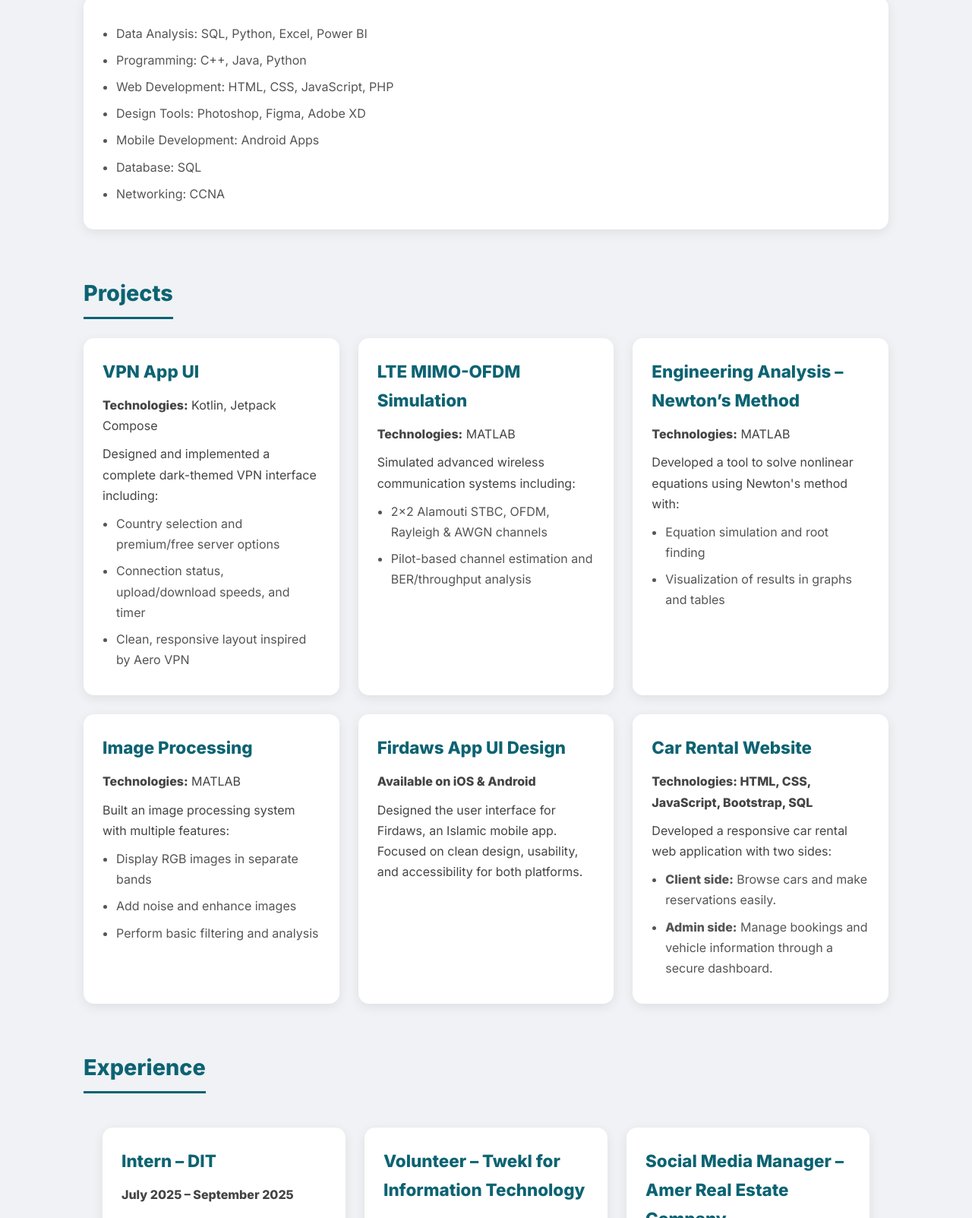
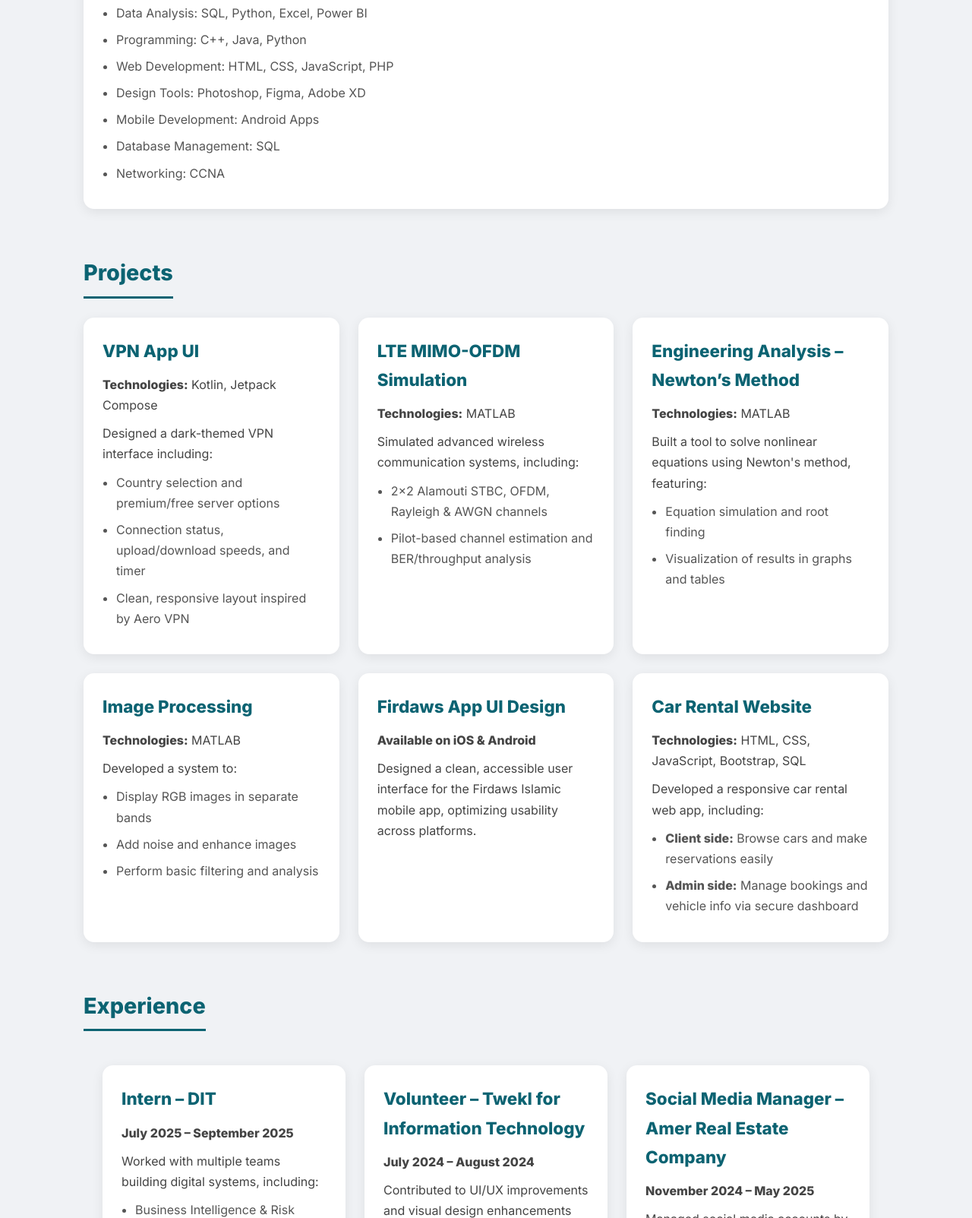
Before and after one commit to banahasib/banahasib.github.io, a plain HTML site: page index.html in a window 1280 px wide. Shown: the part 1197-2800 px from the top of the page at 76% size. Drawn offline with Linux system fonts and the light colour scheme.

Commit message:
Update index.html

```diff
--- a/index.html
+++ b/index.html
@@ -10,7 +10,7 @@
 <body>
   <header>
     <h1>Bana Hasib Kareem</h1>
-    <p>Information Engineering Student</p>
+    <p>Information Engineering Student | Aspiring Data Analyst</p>
   </header>
 
   <nav>
@@ -23,20 +23,23 @@
     <a href="#contact">Contact</a>
   </nav>
 
+  <!-- PITCH -->
   <section id="pitch">
     <h2>Pitch</h2>
     <div class="card">
-      <p>I’m a data-driven problem solver who transforms raw data into actionable insights. Skilled in SQL, Python, Excel, and data visualization tools, I create clear, impactful reports and dashboards that support informed decision-making.</p>
+      <p>Data-driven problem solver transforming raw data into actionable insights. Skilled in <strong>SQL, Python, Excel, and Power BI</strong>, I create clear, impactful reports and dashboards that help teams make informed decisions.</p>
     </div>
   </section>
 
+  <!-- ABOUT ME -->
   <section id="about">
     <h2>About Me</h2>
     <div class="card">
-      <p>I am an aspiring Data Analyst with a strong interest in uncovering insights from large datasets and presenting them through clear, impactful visuals. My skills include SQL, Python, Excel, and data visualization tools such as Power BI. I aim to build a career where I can apply analytical thinking and problem-solving skills to help businesses optimize processes and grow through data-driven strategies.</p>
+      <p>Aspiring Data Analyst passionate about uncovering insights from large datasets and presenting them in clear, actionable ways. Experienced in SQL, Python, Excel, and Power BI, I aim to help businesses optimize processes and grow through data-driven strategies.</p>
     </div>
   </section>
 
+  <!-- EDUCATION -->
   <section id="education">
     <h2>Education</h2>
     <div class="card">
@@ -47,6 +50,7 @@
     </div>
   </section>
 
+  <!-- SKILLS -->
   <section id="skills">
     <h2>Skills</h2>
     <div class="card">
@@ -56,19 +60,20 @@
         <li>Web Development: HTML, CSS, JavaScript, PHP</li>
         <li>Design Tools: Photoshop, Figma, Adobe XD</li>
         <li>Mobile Development: Android Apps</li>
-        <li>Database: SQL</li>
+        <li>Database Management: SQL</li>
         <li>Networking: CCNA</li>
       </ul>
     </div>
   </section>
 
+  <!-- PROJECTS -->
   <section id="projects">
     <h2>Projects</h2>
     <div class="projects-grid">
       <div class="card">
         <h3>VPN App UI</h3>
         <p><strong>Technologies:</strong> Kotlin, Jetpack Compose</p>
-      <p>Designed and implemented a complete dark-themed VPN interface including:</p>
+        <p>Designed a dark-themed VPN interface including:</p>
         <ul>
           <li>Country selection and premium/free server options</li>
           <li>Connection status, upload/download speeds, and timer</li>
@@ -79,7 +84,7 @@
       <div class="card">
         <h3>LTE MIMO-OFDM Simulation</h3>
         <p><strong>Technologies:</strong> MATLAB</p>
-      <p>Simulated advanced wireless communication systems including:</p>
+        <p>Simulated advanced wireless communication systems, including:</p>
         <ul>
           <li>2x2 Alamouti STBC, OFDM, Rayleigh & AWGN channels</li>
           <li>Pilot-based channel estimation and BER/throughput analysis</li>
@@ -89,7 +94,7 @@
       <div class="card">
         <h3>Engineering Analysis – Newton’s Method</h3>
         <p><strong>Technologies:</strong> MATLAB</p>
-      <p>Developed a tool to solve nonlinear equations using Newton's method with:</p>
+        <p>Built a tool to solve nonlinear equations using Newton's method, featuring:</p>
         <ul>
           <li>Equation simulation and root finding</li>
           <li>Visualization of results in graphs and tables</li>
@@ -99,7 +104,7 @@
       <div class="card">
         <h3>Image Processing</h3>
         <p><strong>Technologies:</strong> MATLAB</p>
-      <p>Built an image processing system with multiple features:</p>
+        <p>Developed a system to:</p>
         <ul>
           <li>Display RGB images in separate bands</li>
           <li>Add noise and enhance images</li>
@@ -107,33 +112,32 @@
         </ul>
       </div>
 
-
       <div class="card">
         <h3>Firdaws App UI Design</h3>
         <p><strong>Available on iOS & Android</strong></p>
-      <p>Designed the user interface for Firdaws, an Islamic mobile app. Focused on clean design, usability, and accessibility for both platforms.</p>
+        <p>Designed a clean, accessible user interface for the Firdaws Islamic mobile app, optimizing usability across platforms.</p>
       </div>
 
       <div class="card">
         <h3>Car Rental Website</h3>
-      <p><strong>Technologies: HTML, CSS, JavaScript, Bootstrap, SQL</strong></p>
-      <p>Developed a responsive car rental web application with two sides:</p>
+        <p><strong>Technologies:</strong> HTML, CSS, JavaScript, Bootstrap, SQL</p>
+        <p>Developed a responsive car rental web app, including:</p>
         <ul>
-        <li><strong>Client side:</strong> Browse cars and make reservations easily.</li>
-        <li><strong>Admin side:</strong> Manage bookings and vehicle information through a secure dashboard.</li>
+          <li><strong>Client side:</strong> Browse cars and make reservations easily</li>
+          <li><strong>Admin side:</strong> Manage bookings and vehicle info via secure dashboard</li>
         </ul>
       </div>
     </div>
   </section>
 
-
+  <!-- EXPERIENCE -->
   <section id="experience">
     <h2>Experience</h2>
     <div class="experience-grid">
       <div class="card">
         <h3>Intern – DIT</h3>
         <p><strong>July 2025 – September 2025</strong></p>
-      <p>Worked with multiple teams involved in building digital systems, including:</p>
+        <p>Worked with multiple teams building digital systems, including:</p>
         <ul>
           <li>Business Intelligence & Risk Assessment (BI & RA)</li>
           <li>Development (DEV)</li>
@@ -147,20 +151,18 @@
       <div class="card">
         <h3>Volunteer – Twekl for Information Technology</h3>
         <p><strong>July 2024 – August 2024</strong></p>
-      <p>Focused on UI/UX design, contributing to user-friendly interface improvements and visual enhancements.</p>
+        <p>Contributed to UI/UX improvements and visual design enhancements for client projects.</p>
       </div>
 
       <div class="card">
         <h3>Social Media Manager – Amer Real Estate Company</h3>
         <p><strong>November 2024 – May 2025</strong></p>
-      <p>Managed social media accounts by creating engaging posts, responding to questions and comments, and improving online visibility.</p>
+        <p>Managed social media accounts by creating engaging posts, responding to inquiries, and improving online visibility.</p>
       </div>
     </div>
   </section>
 
-
-
-
+  <!-- CONTACT -->
   <section id="contact">
     <h2>Contact</h2>
     <div class="card">
@@ -168,35 +170,41 @@
       <p>Phone: 0750 173 3254</p>
       <p>LinkedIn: <a href="http://linkedin.com/in/bana-hasib-229863372" target="_blank">linkedin.com/in/bana-hasib-229863372</a></p>
       <p>GitHub: <a href="https://github.com/banahasib" target="_blank">github.com/banahasib</a></p>
-
     </div>
   </section>
 
+  <!-- FOOTER -->
   <footer>
     <p>&copy; 2025 Bana Hasib</p>
   </footer>
-<!-- Back to Top Button -->
+
   <!-- Back to Top Button -->
   <button id="backToTop" title="Go to top">↑</button>
 
   <script>
+    // Back to Top button
 const backToTop = document.getElementById('backToTop');
-
-// Hide button by default
 backToTop.style.display = 'none';
-
 window.addEventListener('scroll', () => {
-  if (window.scrollY > 300) {
-    backToTop.style.display = 'block';
-  } else {
-    backToTop.style.display = 'none';
-  }
+  backToTop.style.display = window.scrollY > 300 ? 'block' : 'none';
 });
-
 backToTop.addEventListener('click', () => {
   window.scrollTo({ top: 0, behavior: 'smooth' });
 });
+
+// Fade-in cards on scroll
+const cards = document.querySelectorAll('.card');
+const observer = new IntersectionObserver(entries => {
+  entries.forEach(entry => {
+    if (entry.isIntersecting) {
+      entry.target.classList.add('visible');
+      observer.unobserve(entry.target);
+    }
+  });
+}, { threshold: 0.2 });
+
+cards.forEach(card => observer.observe(card));
+
   </script>
-
 </body>
 </html>
```
Lines whose indentation alone changed are shown as unchanged.
